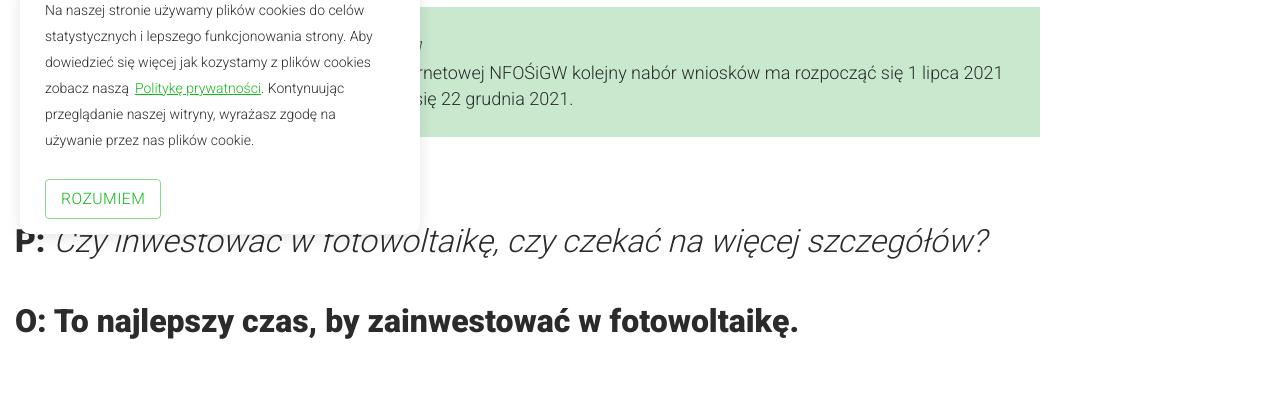
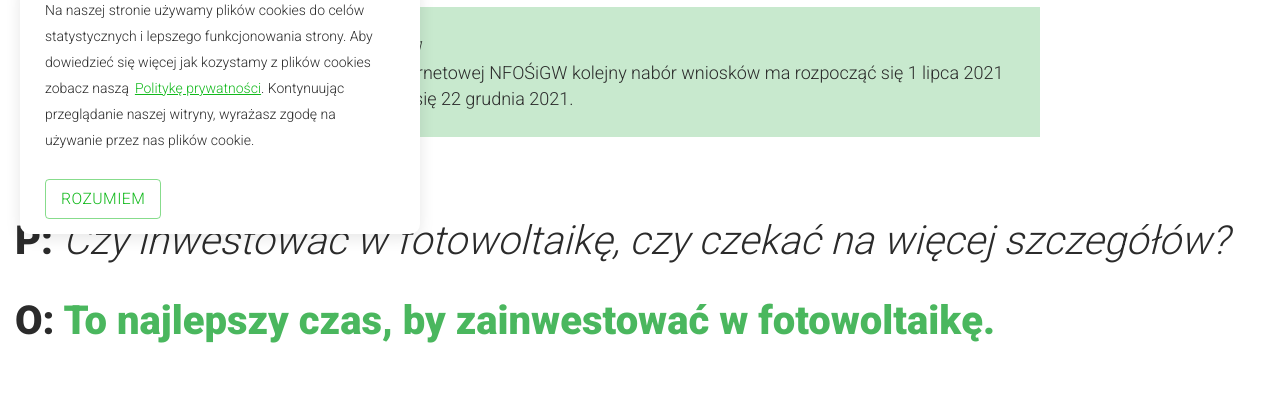
Before and after one commit to marcinliwen/greentechnology, a Gatsby site: page /moj-prad-3.0 in a window 1280 px wide. Shown: the part 546-952 px from the top of the page. Built offline with nearby package versions, Linux system fonts and the light colour scheme; Gatsby itself is replaced by a stand-in of ours.

Commit message:
style moj prad

```diff
--- a/src/components/Realisation.css
+++ b/src/components/Realisation.css
@@ -119,8 +119,6 @@ section#moj-prad {
     text-align: left;
     display: flex;
     align-items: center;
-    padding: 0;
-    min-height: 140px;
 }
 .steps_item_title a {
     display: block;
@@ -147,7 +145,7 @@ section#moj-prad {
     text-align: left;
 }
 .important {
-    font-size: 32px;
+    font-size: 40px;
     line-height: 48px;
 }
 
--- a/src/pages/moj-prad-3.0.js
+++ b/src/pages/moj-prad-3.0.js
@@ -59,7 +59,7 @@ const IndexPage = () => {
         <div>
           <b>P: </b><em style={{marginBottom: "10px"}}> Czy inwestować w fotowoltaikę, czy czekać na więcej szczegółów?</em>
         </div>
-        <div><b>O: </b><strong>To najlepszy czas, by zainwestować w fotowoltaikę.</strong></div>
+        <div><b>O: </b><strong style={{color: '#4ab75e'}}>To najlepszy czas, by zainwestować w fotowoltaikę.</strong></div>
     </Box>
     <Box my={{xs:2, md:8}}>
       <div className="pompy__about">
```
